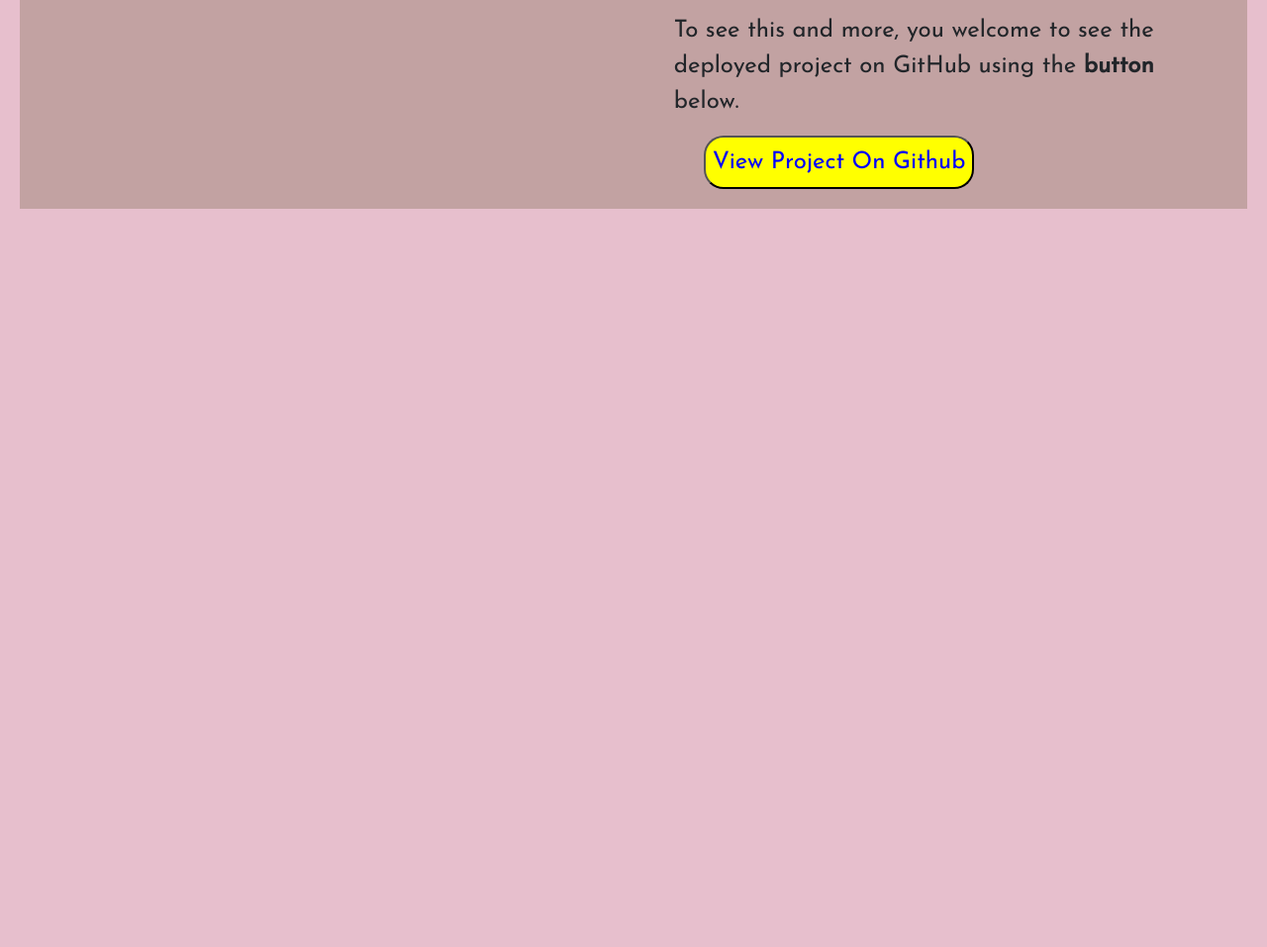
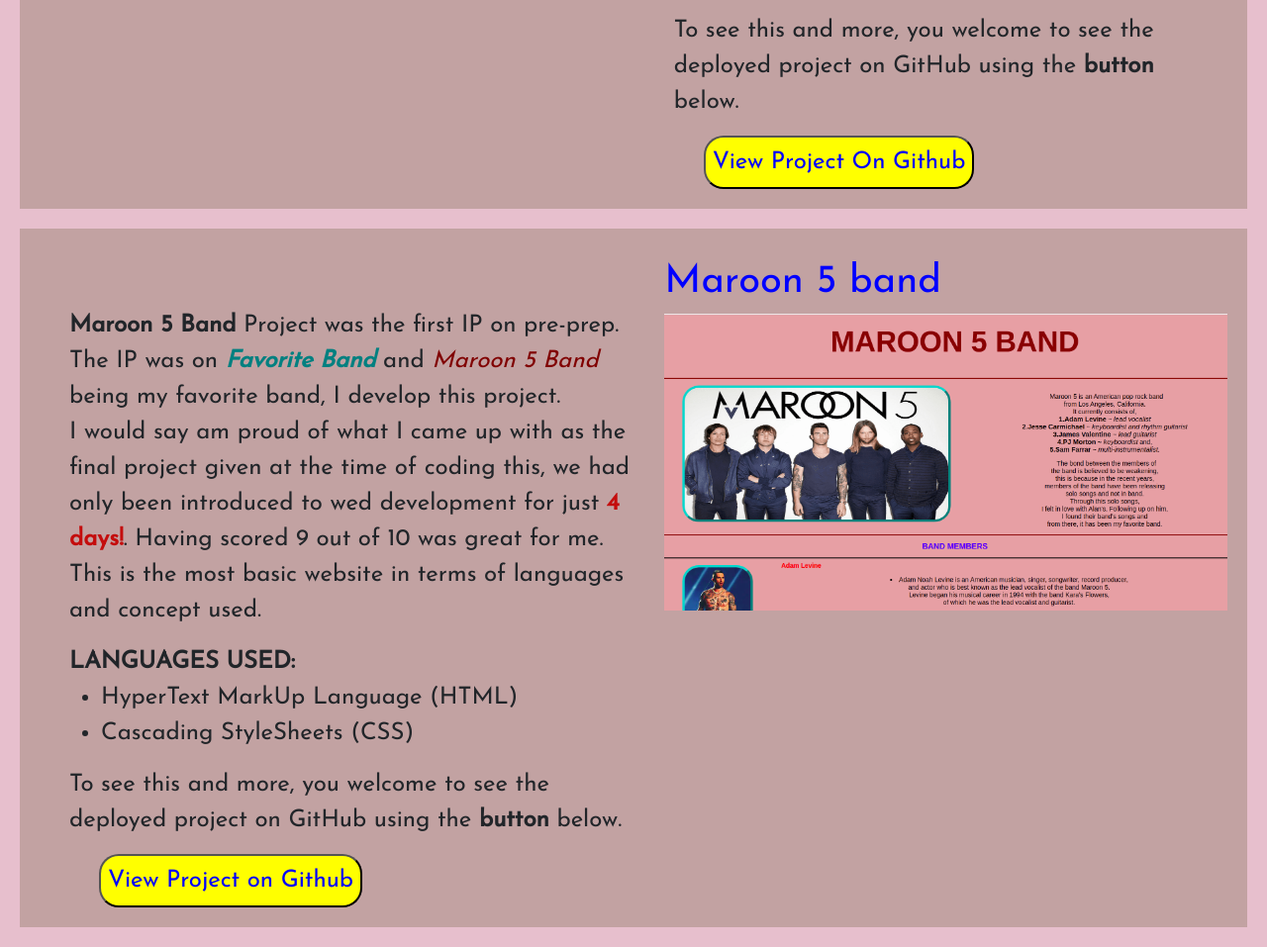
Before and after one commit to Vitalis-Kirui/Prep-Portfolio-IP, a plain HTML site: page index.html in a window 1280 px wide. Shown: the part 3306-4263 px from the top of the page at 99% size. Before the commit the page ends 3537 px from the top, so only its background shows below. Drawn offline with Linux system fonts and the light colour scheme; a script that the page names is missing.

Commit message:
Pushing html and css code for maroon 5 band project

```diff
--- a/index.css
+++ b/index.css
@@ -246,3 +246,40 @@
 }
 
 /* end of lost and found stylings */
+
+/* stylings for maroon 5 band starts here */
+
+.maroon5 {
+    padding: 20px;
+    border: #C2A2A2;
+    box-shadow: brown;
+    background-color: #C2A2A2;
+    display: flex;
+    margin: 20px;
+}
+
+h2 {
+    padding-top: 30px;
+    color: #16868D;
+}
+
+.descriptionANDbutton {
+    padding-left: 30px;
+    padding-right: 30px;
+}
+
+.maroon5 ,p ,button{
+    font-size: 24px;
+}
+
+button {
+    background-color: yellow;
+    font-size: 24px;
+    margin-left: 30px;
+    margin-right: 30px;
+    padding-top: 20px;
+}
+
+/* end of maroon 5 stylings
+
+end of projects section stylinds */
--- a/index.html
+++ b/index.html
@@ -203,6 +203,47 @@
 
         <!-- end of lost and found code -->
 
+        <!-- maroon 5 band project code starts here -->
+
+        <div class="maroon5">
+
+            <div class="descriptionANDbutton">
+
+                <p> <strong>Maroon 5 Band </strong> Project was the first IP on pre-prep. The IP was on <strong><em style="color: teal;">Favorite Band </em></strong> and <em style="color: maroon;"> Maroon 5 Band </em> being my favorite band, I develop this project. <br>
+                I would say am proud of what I came up with as the final project given at the time of coding this, we had only been introduced to wed development for just <strong style="color:rgb(196, 13, 13)">4 days!</strong>. Having scored 9 out of 10 was great for me. <br>
+                This is the most basic website in terms of languages and concept used. </p>
+
+                <Strong>LANGUAGES USED:</Strong>
+
+                <ul>
+                    <li>HyperText MarkUp Language (HTML)</li>
+                    <li>Cascading StyleSheets (CSS)</li>
+                </ul>
+
+                To see this and more, you welcome to see the deployed project on GitHub using the <strong>button</strong> below.</p>
+
+                <button id="GitButton"> View Project on Github </button>
+
+            </div>
+
+            <div class="maroon5ImageANDtitle">
+
+                <h2 id="projectHead">Maroon 5 band</h2>
+
+                <img src="../Assets/Images/Maroon 5.png" height="300px" alt="Maroon 5 Band">
+
+                <!-- <h2 id="projectHead">Maroon 5 band</h2> -->
+
+            </div>
+
+        </div>
+
+        <!-- end of maroon 5 band code -->
+
+    </div>
+
+    <!-- end of project section code -->
+
 
 </body>
 </html>
```
